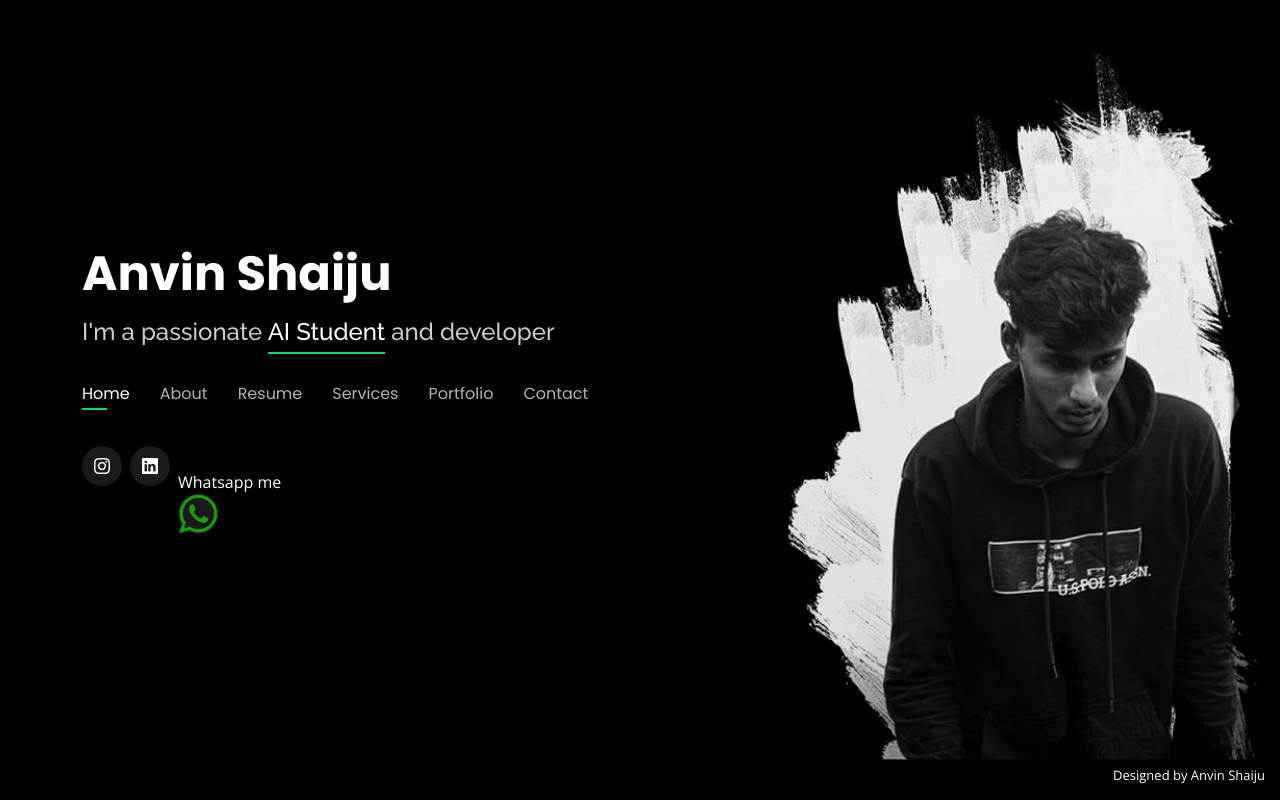
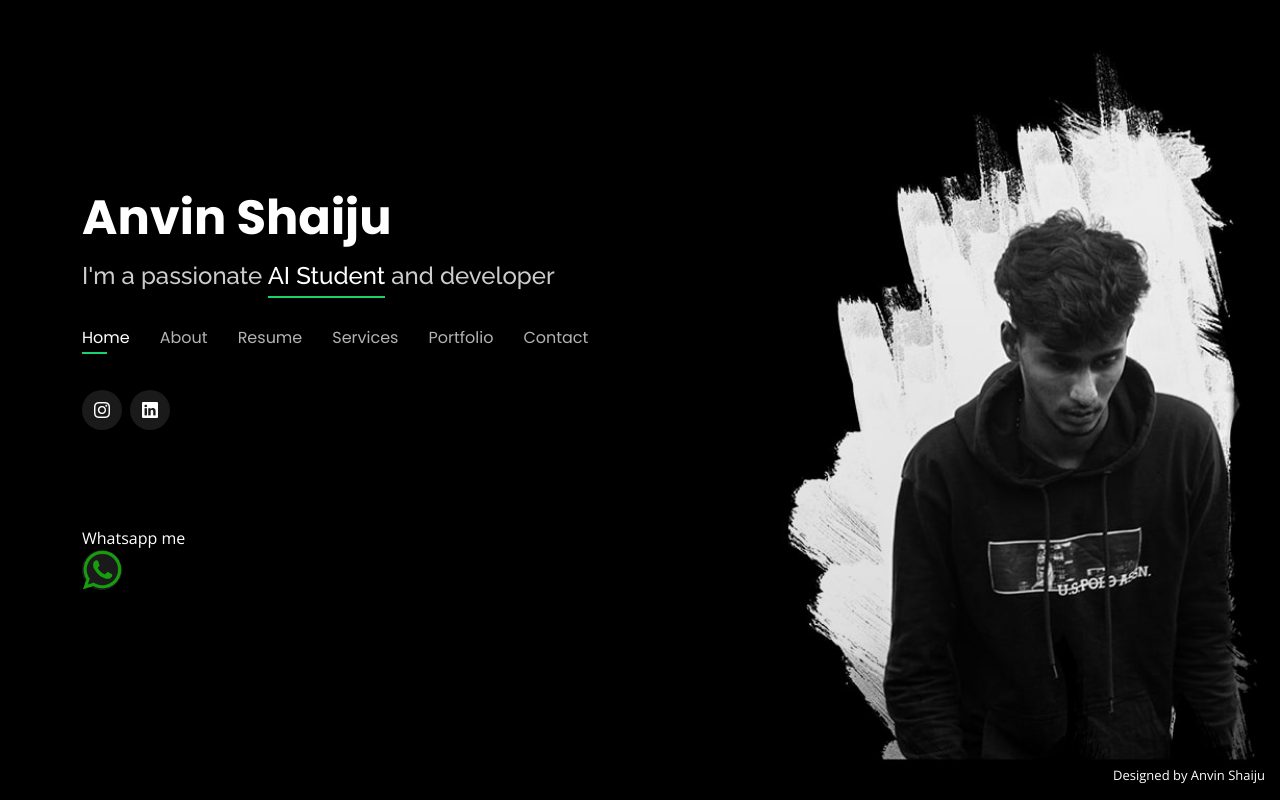
Before and after one commit to anvin-shaiju/anvin-shaiju.github.io, a plain HTML site: page index.html in a window 1280 px wide. Drawn offline with nearby package versions, Linux system fonts and the light colour scheme; files whose address does not match are found by name; a web font is replaced by a local one.

Commit message:
Update index.html

```diff
--- a/index.html
+++ b/index.html
@@ -56,16 +56,15 @@
 
 
         <a href="https://instagram.com/anvin_shaiju?igshid=NTA5ZTk1NTc=" class="instagram"><i class="bi bi-instagram"></i></a>
-
-
          <a href=" https://www.linkedin.com/in/anvin-shaiju-3737091a2/" class="linkedin"><i class="bi bi-linkedin"></i></a>
         <br>
         <br>
         <br>
-        <p><br>Whatsapp me<a href="https://wa.me/+919995896876" class="linkedin"><img src="assets/img/insta.png" alt="" class="img-fluid"></a</p>
+
 
       </div>
-
+     <div class="social-links">
+       <p><br>Whatsapp me<a href="https://wa.me/+919995896876" class="linkedin"><img src="assets/img/insta.png" alt="" class="img-fluid"></a</p>
     </div>
   </header><!-- End Header -->
 
```
